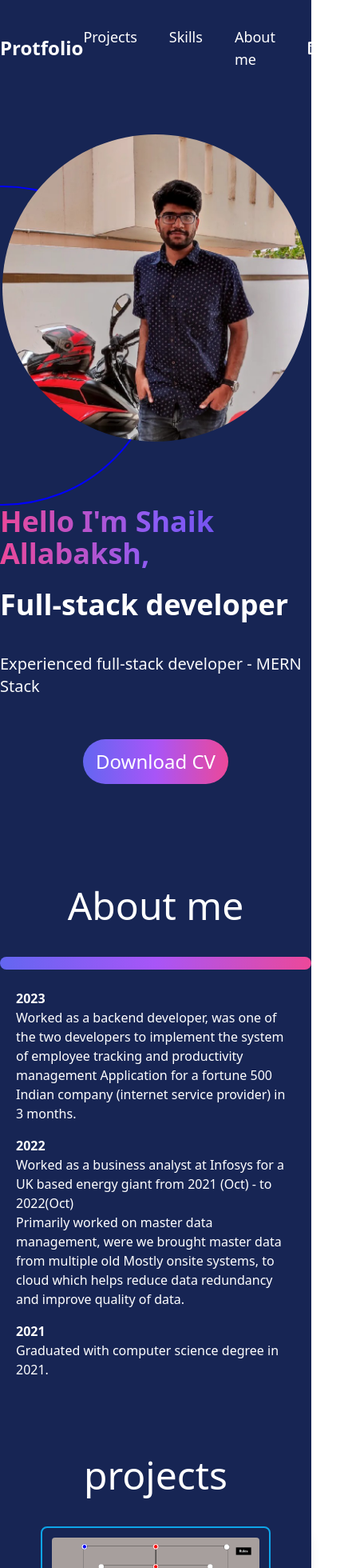
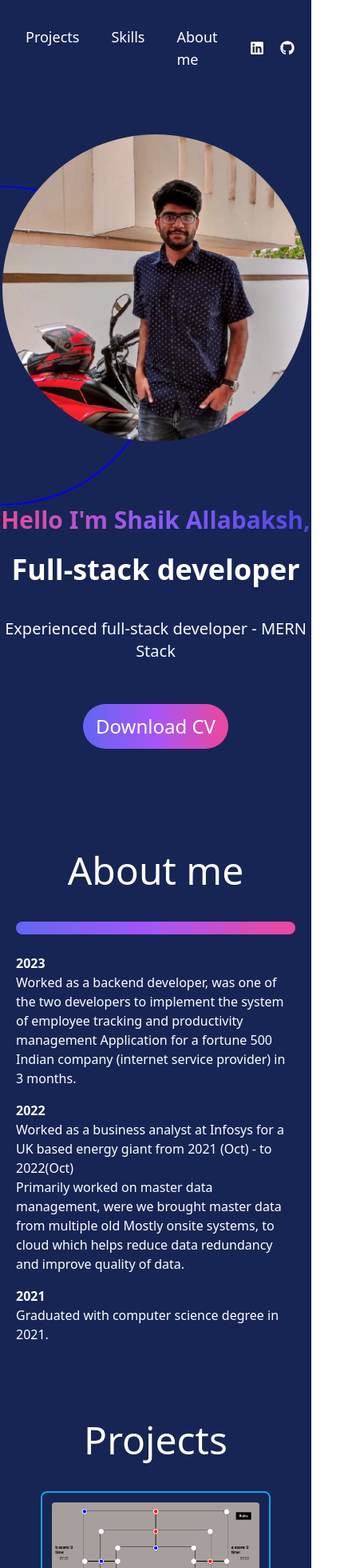
Before and after one commit to bubloo1/portfolio_website, a React (Vite) app: page / in a window 390 px wide. Shown: the top 1960 px of the page at 80% size, 441 px wide, since content can reach past the window. Built offline with nearby package versions, Linux system fonts and the light colour scheme.

Commit message:
navbar responsive

```diff
--- a/src/components/About.tsx
+++ b/src/components/About.tsx
@@ -3,7 +3,7 @@ const About = () => {
   return (
     <section id="about" className="mx-auto max-w-screen-lg mt-12 py-10">
        <h1 className='text-5xl text-white max-w-screen-lg mx-auto my-10 max-md:flex justify-center'>About me</h1>
-       <div className="w-4/4 h-4 bg-gradient-to-r from-indigo-500 via-purple-500 to-pink-500 rounded-full my-4"></div>
+       <div className="w-4/4 h-4 bg-gradient-to-r from-indigo-500 via-purple-500 to-pink-500 rounded-full my-4 max-md:mx-5"></div>
        <div className="text-white px-5">
             <div className="py-2">
                 <h1 className="font-extrabold">2023</h1>
--- a/src/components/Hero.tsx
+++ b/src/components/Hero.tsx
@@ -5,8 +5,8 @@ import ProfilePicture from '../assets/1650383230191.jpg'
 const Hero = () => {
   return (
     <div className="mx-auto max-w-screen-lg mt-28  flex md:flex max-md:flex-col-reverse max-md:mt-12">
-        <div className="mx-auto">
-            <h1 className="text-5xl mb-6 font-semibold max-sm:text-4xl"
+        <div className="mx-auto max-[420px]:text-center">
+            <h1 className="text-5xl mb-6 font-semibold max-sm:text-4xl max-[420px]:text-3xl"
               style={{backgroundClip: "text",
                   color: "transparent",
                   backgroundImage: "linear-gradient(to right, #EC4899, #8B5CF6, #4F46E5)",
--- a/src/components/Navbar.tsx
+++ b/src/components/Navbar.tsx
@@ -4,10 +4,10 @@ import { Link } from "react-router-dom";
 
 const Navbar = () => {
   return (
-    <div className="mx-auto max-w-screen-lg text-white py-8">
+    <div className="mx-auto max-w-screen-lg text-white py-8 max-[500px]:mx-8">
         <nav className="flex justify-between items-center">
             <div>
-                <p className="text-2xl font-semibold cursor-pointer">Protfolio</p>
+                <p className="text-2xl font-semibold cursor-pointer display-none max-[500px]:hidden">Protfolio</p>
             </div>
             <div className="flex text-lg font-medium">
                 <a href="#project"><p className="mr-10 cursor-pointer">Projects</p></a>
--- a/src/components/Projects.tsx
+++ b/src/components/Projects.tsx
@@ -4,7 +4,7 @@ import AnjinamImg from '../assets/Screenshot_15-7-2024_103723_big-anjinam-game.o
 const Projects = () => {
   return (
     <section id='project' className='my-12'>
-      <h1 className='text-5xl text-white max-w-screen-lg mx-auto my-10 max-md:flex justify-center'>projects</h1>
+      <h1 className='text-5xl text-white max-w-screen-lg mx-auto my-10 max-md:flex justify-center'>Projects</h1>
       <div className="max-w-2xl mx-auto flex flex-col justify-between sm:flex-row max-sm:justify-center max-sm:items-center rounded shadow-lg ">
         <div className='bg-blue-950 w-72 border-solid border-2 border-sky-500 p-3 rounded-lg'>
           <a href="https://big-anjinam-game.onrender.com" target='_blank'>
```
